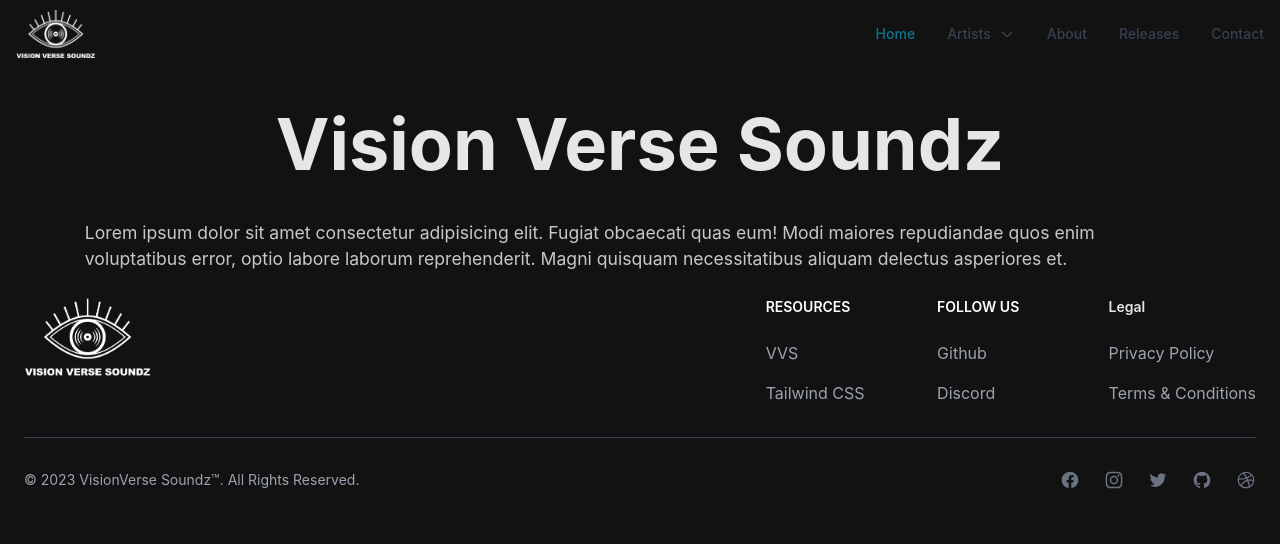
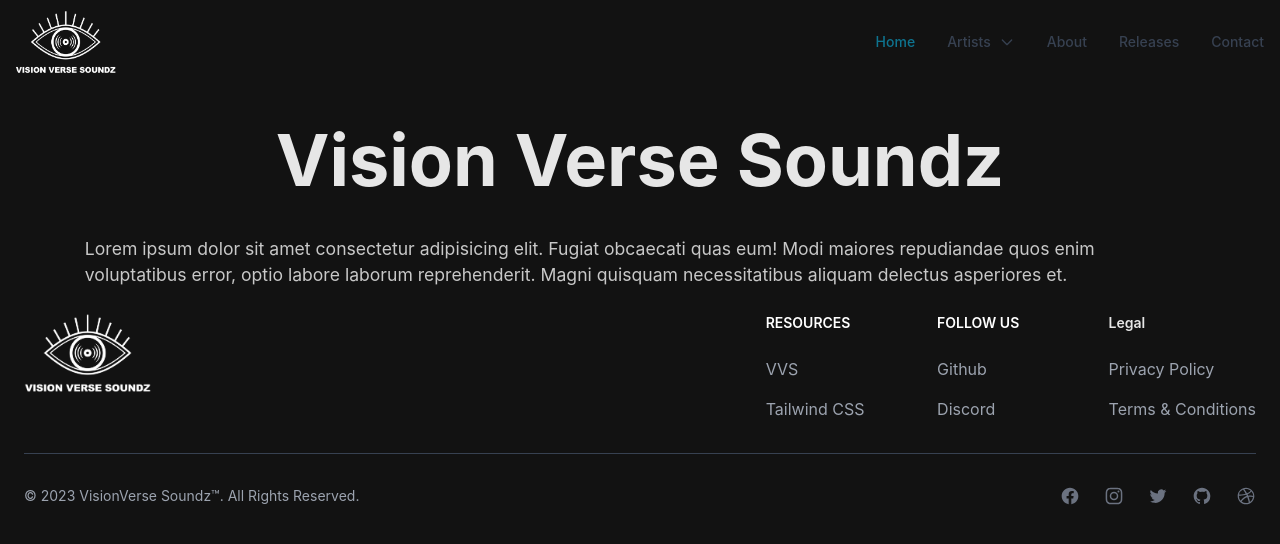
Before and after one commit to jasoncassella/vision-verse-soundz, a Next.js app: page / in a window 1280 px wide. Shown: the top 544 px of the page. Built offline with nearby package versions, Linux system fonts and the light colour scheme.

Commit message:
fixed header cut off

```diff
--- a/components/Header.js
+++ b/components/Header.js
@@ -9,9 +9,9 @@ const Header = () => {
 			<Navbar.Brand href='/'>
 				<Image
 					src='/logo.png'
-					className='mr-3 h-9 sm:h-12'
+					className='mr-3 h-16'
 					alt='Flowbite Logo'
-					width={80}
+					width={100}
 					height={40}
 				/>
 			</Navbar.Brand>
```
